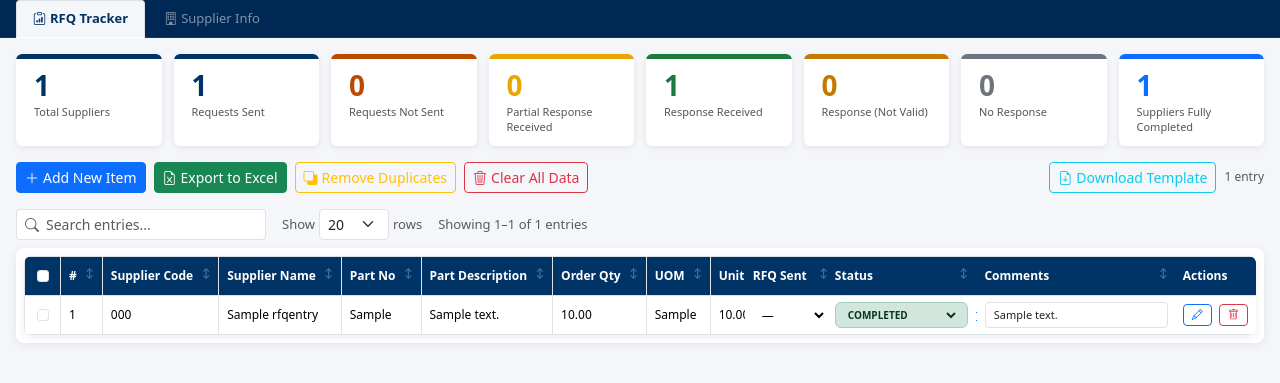
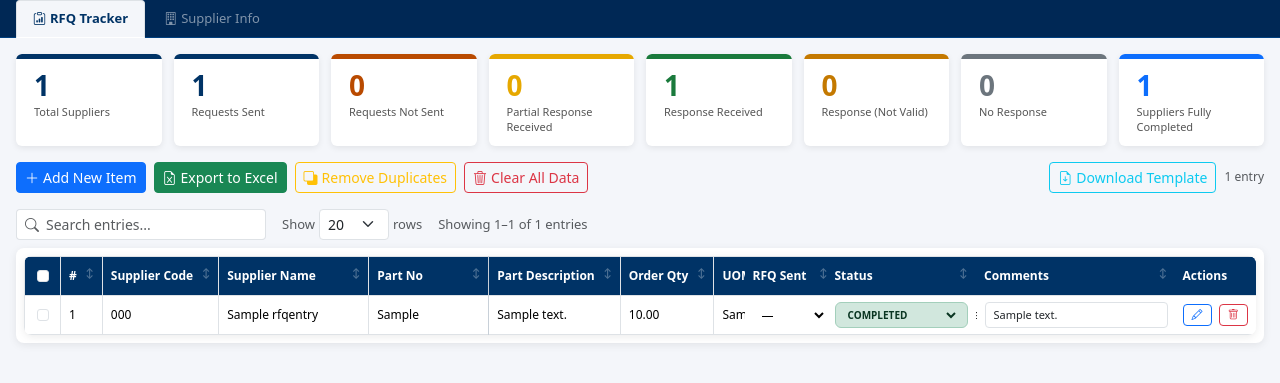
Before and after one commit to abishek-v-git/ZRFQ-tracker, a Django app: page / in a window 1280 px wide. Shown: the part 56-439 px from the top of the page. Run offline with Django 4.2, Linux system fonts and the light colour scheme; a user stored in the database is signed in; tables that the repository leaves empty hold one stand-in row (values such as "Sample post"); parts of the project's set-up code (start-up, migrations or seed data) failed here and were passed over; some libraries are stand-ins or nearby versions.

```diff
--- a/tracker/templates/tracker/base.html
+++ b/tracker/templates/tracker/base.html
@@ -115,6 +115,62 @@
 
         /* Handle z-index for the highlighted MFR column so it doesn't overlap sticky actions */
         .col-mfr-pn { position: relative; z-index: 1; }
+
+        /* ── Sticky Left Columns (Checkbox · # · Supplier Name · Part No) ── */
+        /* Fixed widths — offsets below depend on these values:
+           col1=36px, col2=36px, col3(supplier code, not sticky)=95px,
+           col4 left = 72px, col5 left = 222px                           */
+        table.rfq-table th:nth-child(1), table.rfq-table td:nth-child(1) { width: 36px;  min-width: 36px;  left: 0;    }
+        table.rfq-table th:nth-child(2), table.rfq-table td:nth-child(2) { width: 36px;  min-width: 36px;  left: 36px; }
+        table.rfq-table th:nth-child(4), table.rfq-table td:nth-child(4) { width: 150px; min-width: 150px; left: 72px; }
+        table.rfq-table th:nth-child(5), table.rfq-table td:nth-child(5) { width: 120px; min-width: 120px; left: 222px; }
+
+        /* Make them sticky */
+        table.rfq-table th:nth-child(1), table.rfq-table td:nth-child(1),
+        table.rfq-table th:nth-child(2), table.rfq-table td:nth-child(2),
+        table.rfq-table th:nth-child(4), table.rfq-table td:nth-child(4),
+        table.rfq-table th:nth-child(5), table.rfq-table td:nth-child(5) {
+            position: sticky;
+            z-index: 3;
+        }
+
+        /* Subtle freeze line after Part No (col 5) */
+        table.rfq-table th:nth-child(5),
+        table.rfq-table td:nth-child(5) {
+            border-right: 1px solid #c8d0d8;
+        }
+
+        /* Header backgrounds — must sit above body cells and right sticky headers */
+        table.rfq-table th:nth-child(1),
+        table.rfq-table th:nth-child(2),
+        table.rfq-table th:nth-child(4),
+        table.rfq-table th:nth-child(5) {
+            z-index: 20;
+            background: #003366 !important;
+        }
+
+        /* Body cell backgrounds */
+        table.rfq-table td:nth-child(1),
+        table.rfq-table td:nth-child(2),
+        table.rfq-table td:nth-child(4),
+        table.rfq-table td:nth-child(5) {
+            background: #fff;
+        }
+
+        /* Hover state */
+        table.rfq-table tbody tr:hover td:nth-child(1),
+        table.rfq-table tbody tr:hover td:nth-child(2),
+        table.rfq-table tbody tr:hover td:nth-child(4),
+        table.rfq-table tbody tr:hover td:nth-child(5) {
+            background: #eef3fb;
+        }
+
+        /* Truncate long supplier names */
+        table.rfq-table td:nth-child(4) {
+            overflow: hidden;
+            text-overflow: ellipsis;
+            max-width: 150px;
+        }
     </style>
 </head>
 <body>
--- a/tracker/views.py
+++ b/tracker/views.py
@@ -158,14 +158,23 @@ def _coerce(field, value):
         if field in DECIMAL_FIELDS or field in INT_FIELDS or field in DATE_FIELDS:
             return None
         return ''
+    s = str(value).strip()
+    # Treat Excel formula errors (#N/A, #REF!, etc.) and explicit N/A text as empty
+    if s.startswith('#') or s.upper() in ('N/A', 'NA', 'NOT REQUIRED', 'NOT APPLICABLE'):
+        if field in DECIMAL_FIELDS or field in INT_FIELDS or field in DATE_FIELDS:
+            return None
+        return ''
     if field in DECIMAL_FIELDS:
+        # Strip trailing units/letters (e.g. "30pcs" → "30", "1.5kg" → "1.5")
+        cleaned = re.sub(r'[^\d.]+$', '', s.replace(',', '')).strip()
         try:
-            return float(str(value).replace(',', ''))
+            return float(cleaned) if cleaned else None
         except (ValueError, TypeError):
             return None
     if field in INT_FIELDS:
+        cleaned = re.sub(r'[^\d]+$', '', s.replace(',', '')).strip()
         try:
-            return int(float(str(value).replace(',', '')))
+            return int(float(cleaned)) if cleaned else None
         except (ValueError, TypeError):
             return None
     if field in DATE_FIELDS:
```
